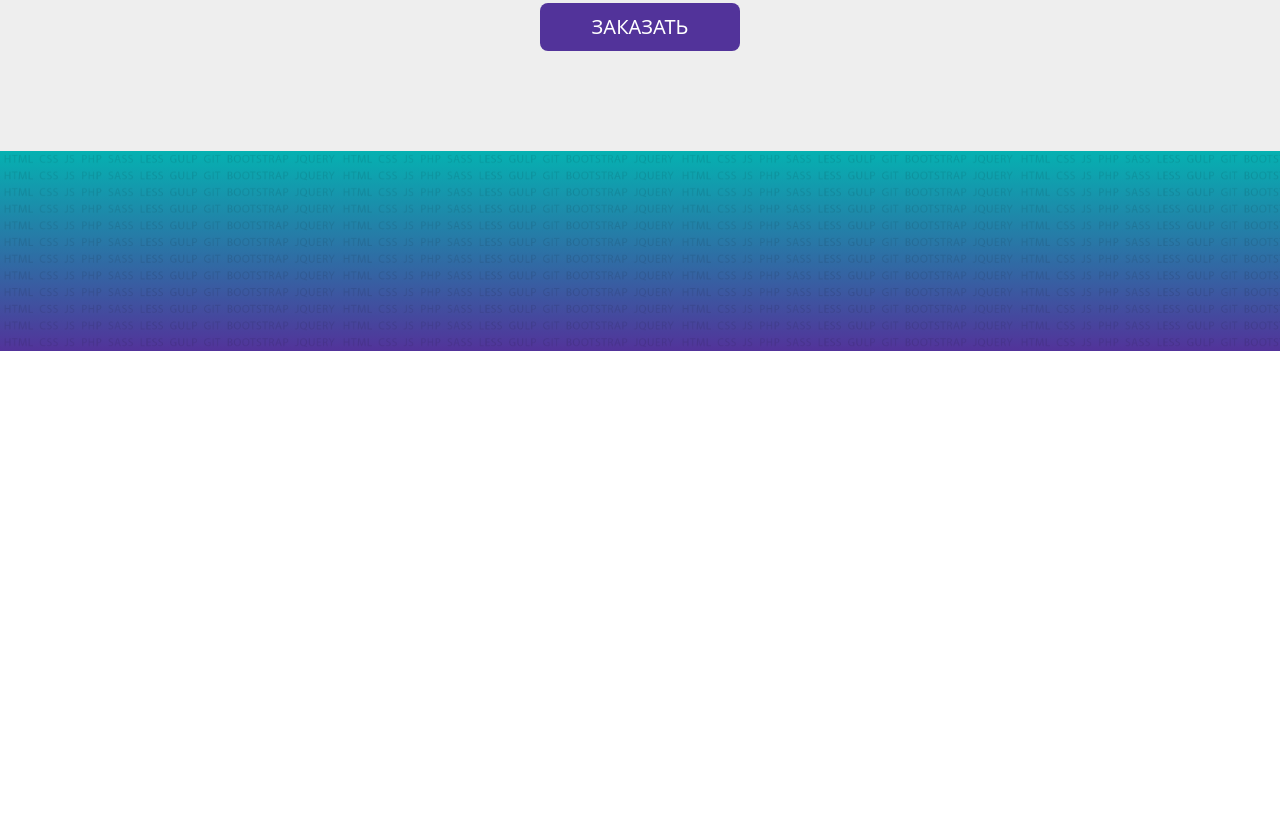
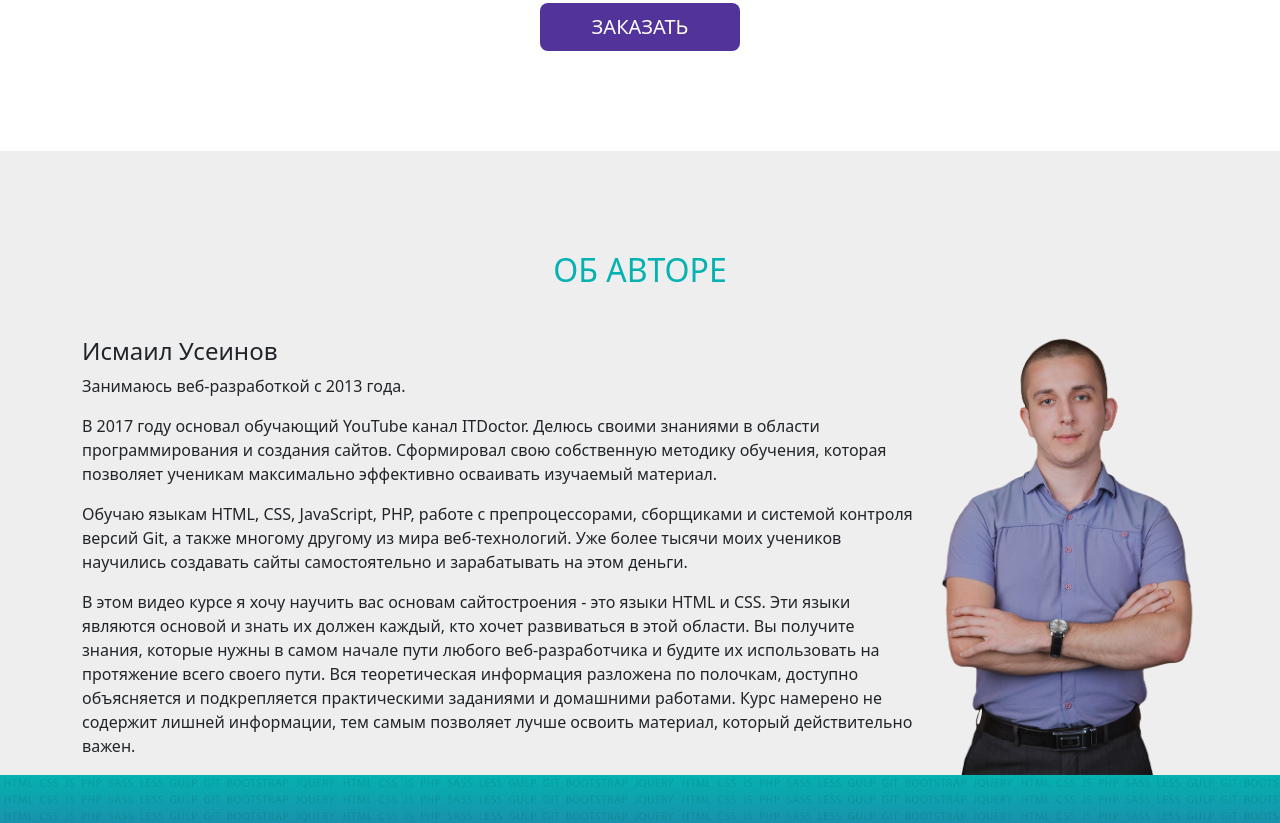
Before and after one commit to DenisLatyshau/Bootstrap-experience, a plain HTML site: page index.html in a window 1280 px wide. Shown: the part 3980-4803 px from the top of the page. Before the commit the page ends 4331 px from the top, so only its background shows below. Drawn offline with Linux system fonts and the light colour scheme.

Commit message:
feat: add authir section

```diff
--- a/css/style.css
+++ b/css/style.css
@@ -75,7 +75,7 @@
   height: 100%;
 }
 /* About course */
-.about, .shedule, .learning {
+.about, .schedule, .author {
   background-color: #eee;
 }
 
@@ -120,6 +120,15 @@
   border: 3px solid var(--color-light);
 }
 
+/* Author  */
+.author {
+  padding-bottom: 0;
+}
+
+.itd_img {
+  max-width: 260px;
+}
+
 /* Color */
 .color-light {
   color: var(--color-light)
--- a/index.html
+++ b/index.html
@@ -109,7 +109,7 @@
     </div>
   </section>
 
-  <section class="shedule">
+  <section class="schedule">
     <div class="container">
       <div class="row">
         <div class="col-12">
@@ -408,6 +408,27 @@
     </div>
   </section>
 
+  <section class="author">
+    <div class="container">
+      <div class="row">
+        <div class="col-12">
+          <h2 class="text-center text-uppercase color-light mb-5">ОБ АВТОРЕ</h2>
+        </div>
+        <div class="col-xl-9 col-lg-12">
+          <h4>Исмаил Усеинов</h4>
+          <p>Занимаюсь веб-разработкой с 2013 года.</p>
+          <p>В 2017 году основал обучающий YouTube канал ITDoctor. Делюсь своими знаниями в области программирования и создания сайтов. Сформировал свою собственную методику обучения, которая позволяет ученикам максимально эффективно осваивать изучаемый материал.</p>
+          <p>Обучаю языкам HTML, CSS, JavaScript, PHP, работе с препроцессорами, сборщиками и системой контроля версий Git, а также многому другому из мира веб-технологий. Уже более тысячи моих учеников научились создавать сайты самостоятельно и зарабатывать на этом деньги.</p>
+          <p>В этом видео курсе я хочу научить вас основам сайтостроения - это языки HTML и CSS. Эти языки являются основой и знать их должен каждый, кто хочет развиваться в этой области. Вы получите знания, которые нужны в самом начале пути любого веб-разработчика и будите их использовать на протяжение всего своего пути. Вся теоретическая информация разложена по полочкам, доступно объясняется и подкрепляется практическими заданиями и домашними работами. Курс намерено не содержит лишней информации, тем самым позволяет лучше освоить материал, который действительно важен.</p>
+        </div>
+        <div class="col-xl-3 col-lg-12 text-center">
+          <img src="img/author.png" alt="img" class="img-fluid itd_img">
+        </div>
+      </div>
+    </div>
+  </section>
+
+
   <footer id="footer">
 
   </footer>
```
